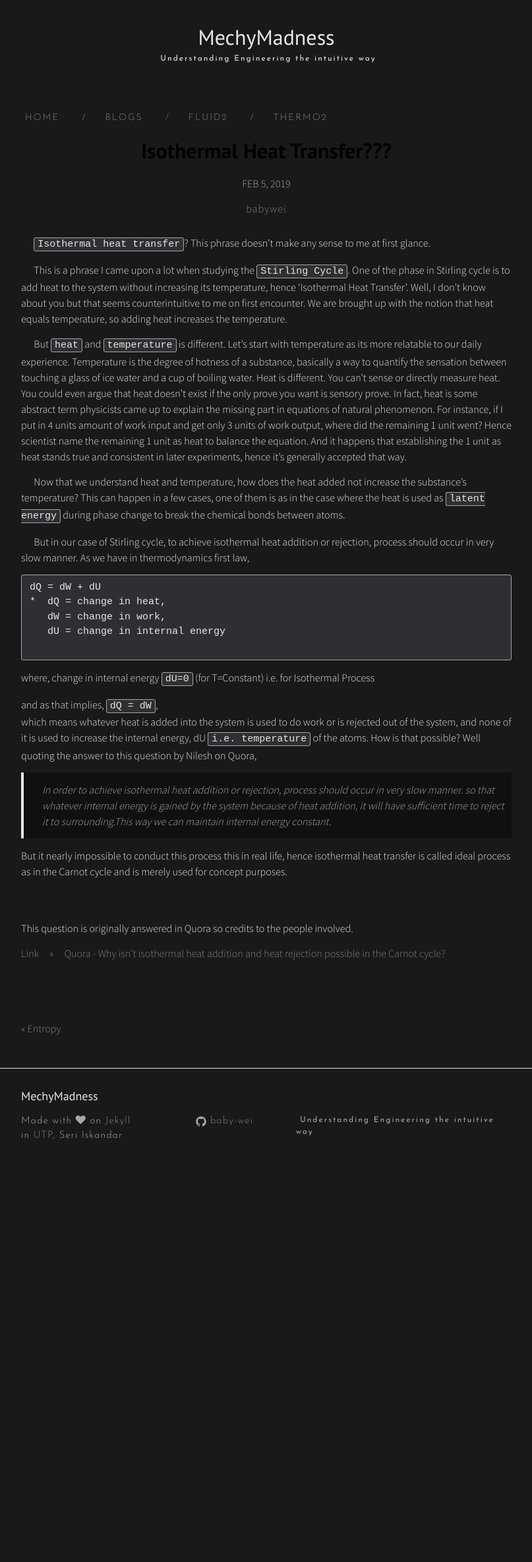
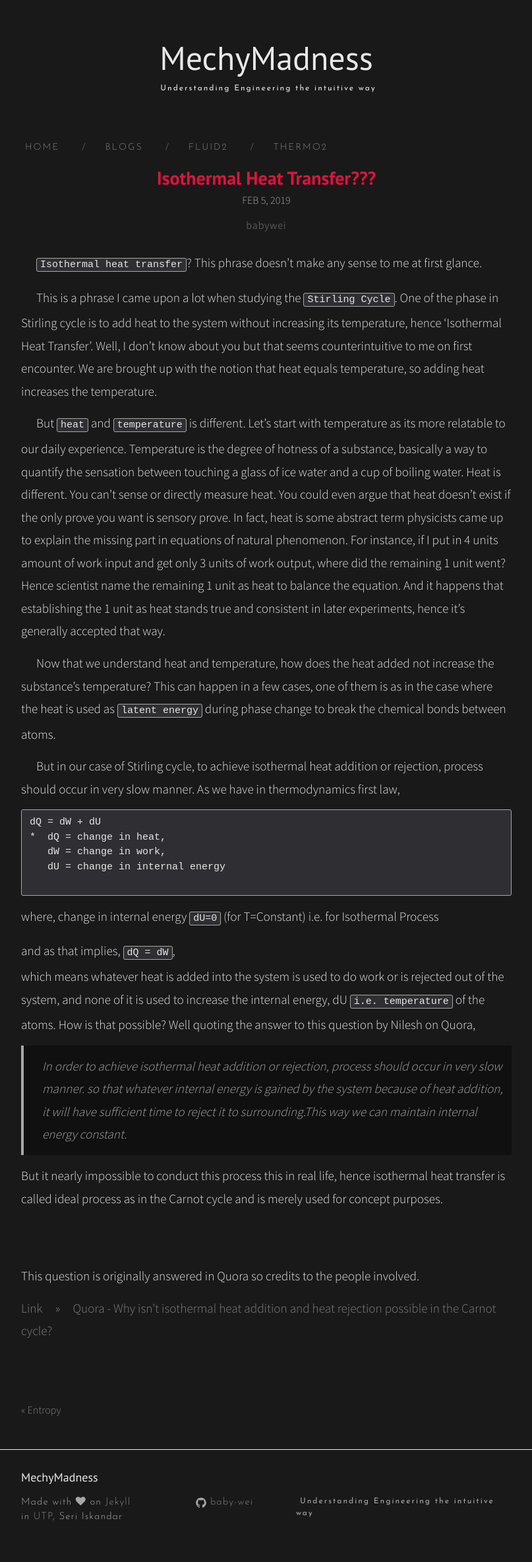
Before and after one commit to baby-wei/MechyMadness, a Jekyll site: the page built from _posts/2019-02-05-isothermal-heat-transfer.markdown, in a window 1280 px wide. Shown: the whole page at 66% size, without its empty margins (236-1043 px from the left). Built offline with Jekyll 4.4.1, drawn with Linux system fonts in a browser that asks for light colours; nearby versions of some CDN libraries; before the commit the page ends 1790 px from its top, so only the background shows below that.

Commit message:
Improve some dark theme UI

```diff
--- a/_layouts/post.html
+++ b/_layouts/post.html
@@ -4,7 +4,7 @@ layout: default
 <article class="post" itemscope itemtype="http://schema.org/BlogPosting">
 
   <header class="post-header">
-    <h1 class="post-title" itemprop="name headline"><a class="post-title-link"  href="{{page.url}}">{{ page.title }}</a></h1>
+    <div class="post-title" itemprop="name headline">{{ page.title }}</div>
   <center>  <p class="post-meta"><time datetime="{{ page.date | date_to_xmlschema }}" itemprop="datePublished">{{ page.date | date: "%b %-d, %Y" }}</time></p>
     {% if page.author %}
        <center><div style="letter-spacing: 1px !important; color: #818181;">{{page.author}}</div></center>
--- a/_sass/_color.scss
+++ b/_sass/_color.scss
@@ -70,19 +70,11 @@ body.light {
           border-color: $l-crimson;
       }
     }
-    &.post-title-link{
-      color: darken($l-link-color, 50%) !important;
-
-      &:visited {
-          color: $l-crimson !important;
-          border-color: $l-crimson;
-      }
-    }
   }
 
   blockquote {
     color: $l-grey-color;
-    border-left-color: $l-grey-color-light;
+    border-left-color: $l-grey-color;
   }
 
   /**
@@ -187,19 +179,11 @@ body.dark {
           border-color: $d-crimson;
       }
     }
-    &.post-title-link{
-      color: darken($d-link-color, 50%) !important;
-
-      &:visited {
-          color: $d-crimson !important;
-          border-color: $d-crimson;
-      }
-    }
   }
 
   blockquote {
     color: $d-grey-color;
-    border-left-color: $d-grey-color-light;
+    border-left-color: $d-grey-color;
   }
 
   /**
@@ -262,6 +246,9 @@ body.dark {
   .post-meta {
     color: $d-grey-color;
   }
+  .post-title {
+    color: $d-crimson;
+  }
 
   /**
    * Site footer
--- a/css/style.scss
+++ b/css/style.scss
@@ -147,9 +147,6 @@ a {
     }
     &.postLink:hover{
         border-bottom: 1px dotted;
-    }
-    &.post-title-link:hover{
-        border-bottom: 1px dotted !important;
     }
 }
 
@@ -334,12 +331,15 @@ pre {
   position: relative;
 }
 .site-title {
-  font-size: 32px;
+  font-size: 50px;
   font-weight: 100;
   font-family: 'PT Sans';
   text-transform: capitalize;
   font-weight: 500;
   margin-top: 1em;
+  @include media-query($on-palm) {
+    font-size: 32px;
+  }
 }
 .site-description {
   font-size: 12px;
@@ -517,20 +517,24 @@ pre {
   margin-top: 15px;
 }
 .post-title {
-  font-size: 32px;
+  font-size: 28px;
 
   text-align: center;
   font-family: "PT Sans";
   font-weight: 900;
   @include media-query($on-laptop) {
-    font-size: 26px;
+    font-size: 24px;
   }
 }
 .post-content {
   margin-bottom: $spacing-unit;
   padding-bottom: 3em !important;
   p {
-    font-size: 1.0rem;
+    font-size: 1.2rem;
+    line-height: 1.8em;
+    @include media-query($on-palm) {
+      font-size: 1.0rem;
+    }
   }
   h2 {
     font-size: 28px;
```
